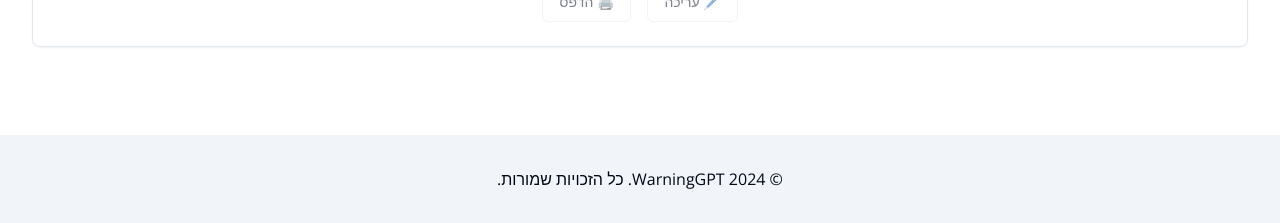
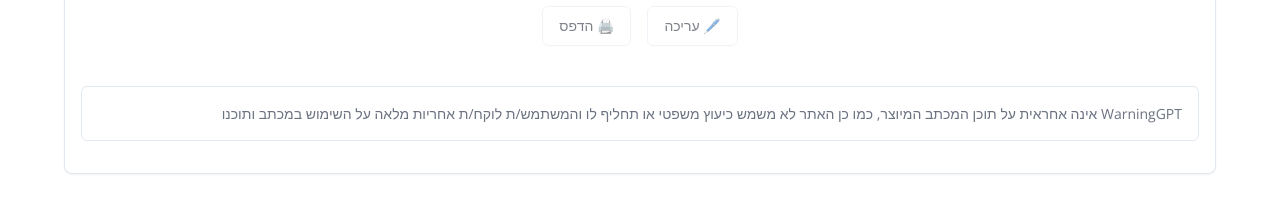
Before and after one commit to ronka/warning-letter-gpt, a Next.js app: page /letter/1 in a window 1280 px wide. Shown: the part 907-1130 px from the top of the page. Built offline with nearby package versions, Linux system fonts and the light colour scheme; no server answers; what @react-pdf/renderer would draw is missing.

Commit message:
add disclaimer to create form

```diff
--- a/app/letter/[id]/page.tsx
+++ b/app/letter/[id]/page.tsx
@@ -17,7 +17,7 @@ import {
   downloadLetterAsPDF,
   createLetterUpdatePayload,
 } from "@/utils/letterUtils";
-import { createPortal } from "react-dom";
+import { Disclaimer } from "@/components/letter/Disclaimer";
 
 export default function LetterDetailPage({
   params,
@@ -97,7 +97,7 @@ export default function LetterDetailPage({
   };
 
   return (
-    <>
+    <div className="container mx-auto py-6">
       <section className="py-12 print-hide">
         <Card className="w-full mx-auto">
           <CardHeader>
@@ -126,6 +126,10 @@ export default function LetterDetailPage({
               onPrint={handlePrint}
             />
           </CardFooter>
+
+          <div className="p-4">
+            <Disclaimer />
+          </div>
         </Card>
       </section>
 
@@ -139,6 +143,6 @@ export default function LetterDetailPage({
           printMode
         />
       </div>
-    </>
+    </div>
   );
 }
--- /dev/null
+++ b/components/letter/Disclaimer.tsx
@@ -0,0 +1,10 @@
+export function Disclaimer() {
+  return (
+    <div className="flex flex-row items-start space-y-0 rounded-md border p-4 mb-4 text-sm text-gray-500 dark:text-gray-400">
+      <div className="leading-normal">
+        WarningGPT אינה אחראית על תוכן המכתב המיוצר, כמו כן האתר לא משמש כיעוץ
+        משפטי או תחליף לו והמשתמש/ת לוקח/ת אחריות מלאה על השימוש במכתב ותוכנו
+      </div>
+    </div>
+  );
+}
```
